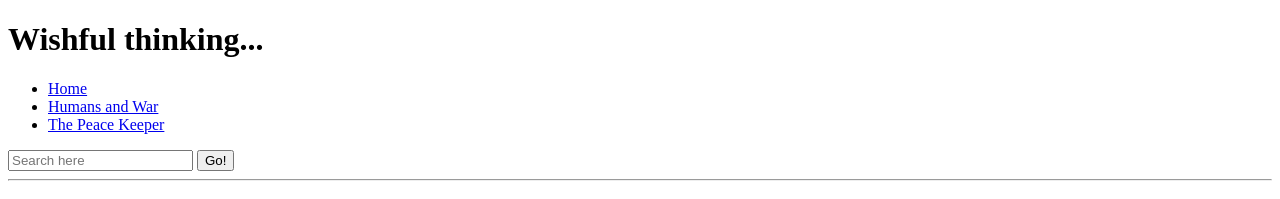
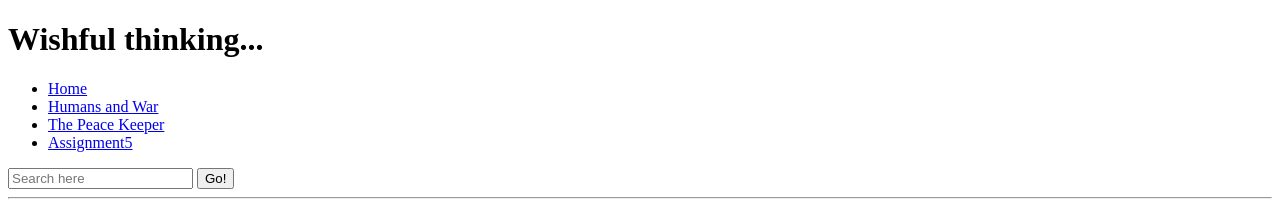
Before and after one commit to m-k-khan/193A-Assignment4, a plain HTML site: page index.html in a window 1280 px wide. Shown: the top 199 px of the page. Drawn offline with Linux system fonts and the light colour scheme.

Commit message:
Update index.html
added assignment5 (trying)

```diff
--- a/index.html
+++ b/index.html
@@ -15,6 +15,7 @@
             <li><a href="#">Home</a></li>
             <li><a href="https://scientificamerican.com/article/war-is-not-part-of-human-nature/">Humans and War</a></li>
             <li><a href="https://www.un.org/en">The Peace Keeper</a></li>
+            <li><a href="https://github.com/m-k-khan/Assignment5/blob/main/fancifymytext.html">Assignment5</a></li>
         </ul>
 
         <form>
```
